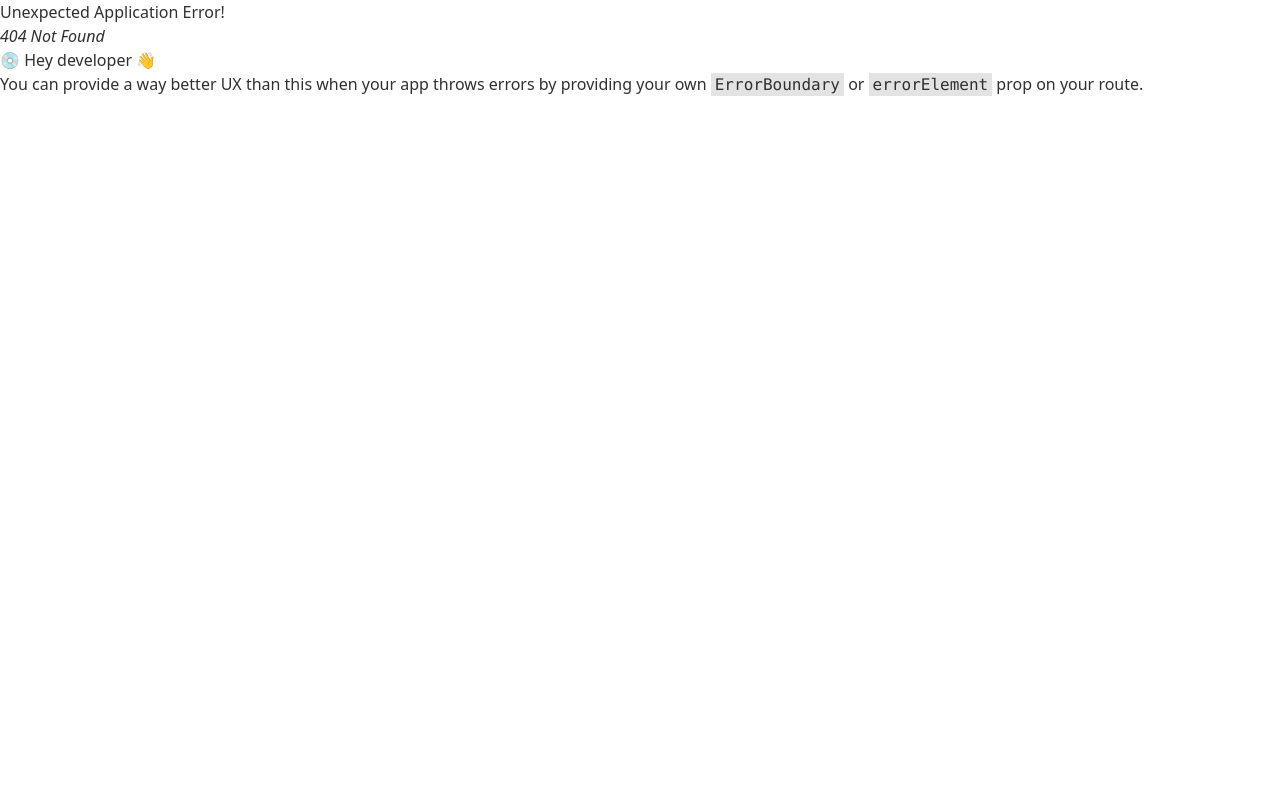
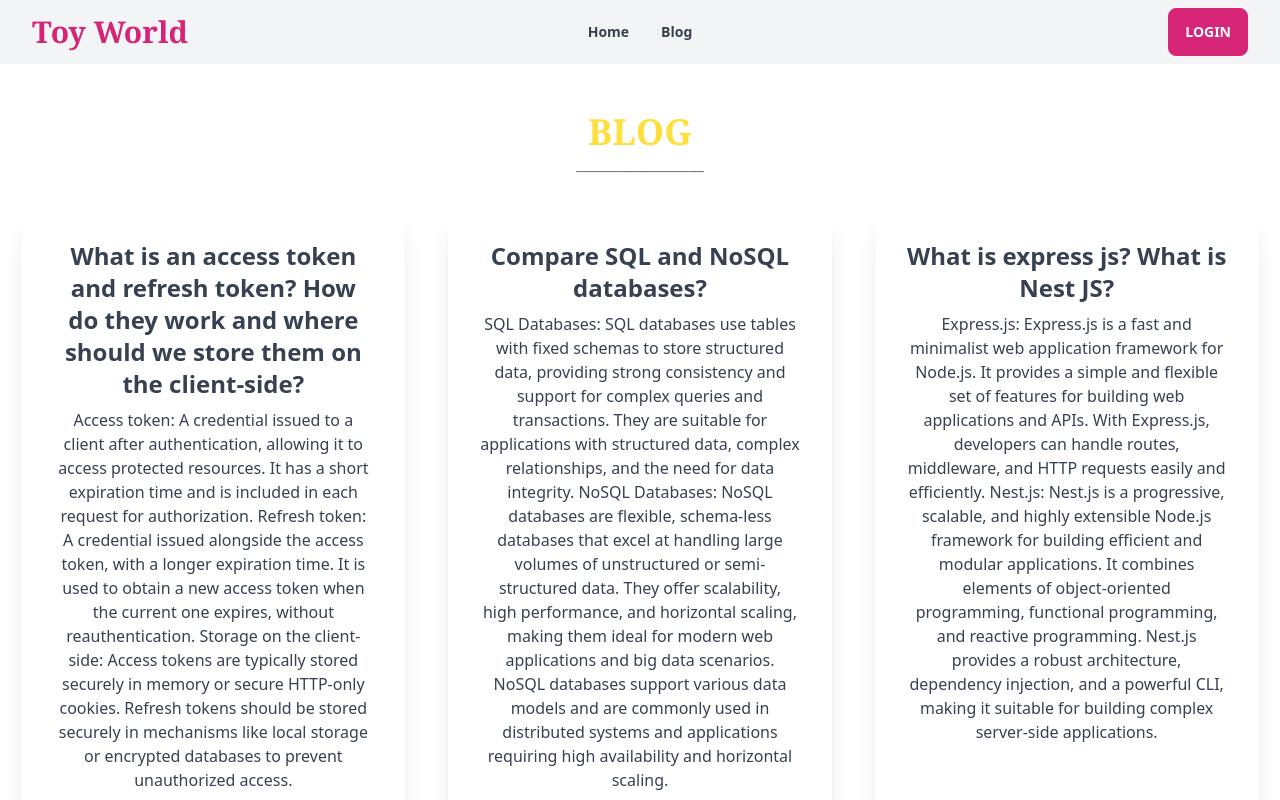
Before and after one commit to Kawsar-Ahmed-Ridoy/toy-world, a React (Vite) app: page /blog in a window 1280 px wide. Before the commit this address had no page. Shown: the top 800 px of the page. Built offline with nearby package versions, Linux system fonts and the light colour scheme.

Commit message:
blog component added

```diff
--- /dev/null
+++ b/src/Pages/Blog/Blog.jsx
@@ -0,0 +1,93 @@
+import React from "react";
+const Blog = () => {
+  return (
+    <div className="mb-16 mt-12  max-w-screen-xl mx-auto">
+      <div className="my-8 text-center">
+        <h2 className="text-4xl font-bold text-warning font-serif">BLOG</h2>
+        <p className=" text-gray-500 mb-6">__________________</p>
+      </div>
+      <div className="flex justify-around text-center align-middle flex-wrap actual-receipt">
+        <div className="card w-96 bg-base-100 shadow-xl mb-6 text-gray-700">
+          <div className="card-body ">
+            <h2 className="card-title text-2xl">
+              What is an access token and refresh token? How do they work and
+              where should we store them on the client-side?
+            </h2>
+            <p>
+              Access token: A credential issued to a client after
+              authentication, allowing it to access protected resources. It has
+              a short expiration time and is included in each request for
+              authorization. Refresh token: A credential issued alongside the
+              access token, with a longer expiration time. It is used to obtain
+              a new access token when the current one expires, without
+              reauthentication. Storage on the client-side: Access tokens are
+              typically stored securely in memory or secure HTTP-only cookies.
+              Refresh tokens should be stored securely in mechanisms like local
+              storage or encrypted databases to prevent unauthorized access.
+            </p>
+          </div>
+        </div>
+        <div className="card w-96 bg-base-100 shadow-xl mb-6 text-gray-700">
+          <div className="card-body">
+            <h2 className="card-title text-2xl">
+              Compare SQL and NoSQL databases?
+            </h2>
+            <p>
+              SQL Databases: SQL databases use tables with fixed schemas to
+              store structured data, providing strong consistency and support
+              for complex queries and transactions. They are suitable for
+              applications with structured data, complex relationships, and the
+              need for data integrity. NoSQL Databases: NoSQL databases are
+              flexible, schema-less databases that excel at handling large
+              volumes of unstructured or semi-structured data. They offer
+              scalability, high performance, and horizontal scaling, making them
+              ideal for modern web applications and big data scenarios. NoSQL
+              databases support various data models and are commonly used in
+              distributed systems and applications requiring high availability
+              and horizontal scaling.
+            </p>
+          </div>
+        </div>
+        <div className="card w-96 bg-base-100 shadow-xl mb-6 text-gray-700">
+          <div className="card-body">
+            <h2 className="card-title text-2xl">
+              What is express js? What is Nest JS?
+            </h2>
+            <p>
+              Express.js: Express.js is a fast and minimalist web application
+              framework for Node.js. It provides a simple and flexible set of
+              features for building web applications and APIs. With Express.js,
+              developers can handle routes, middleware, and HTTP requests easily
+              and efficiently. Nest.js: Nest.js is a progressive, scalable, and
+              highly extensible Node.js framework for building efficient and
+              modular applications. It combines elements of object-oriented
+              programming, functional programming, and reactive programming.
+              Nest.js provides a robust architecture, dependency injection, and
+              a powerful CLI, making it suitable for building complex
+              server-side applications.
+            </p>
+          </div>
+        </div>
+        <div className="card w-96 bg-base-100 shadow-xl mb-6 text-gray-700">
+          <div className="card-body">
+            <h2 className="card-title text-center text-2xl">
+              What is MongoDB aggregate and how does it work?
+            </h2>
+            <p>
+              MongoDB's aggregate is a powerful framework for performing data
+              aggregation operations on MongoDB collections. It allows for
+              advanced data processing, transformation, and analysis by
+              combining multiple stages, such as grouping, filtering, sorting,
+              and projecting, into a single pipeline. Aggregation pipelines in
+              MongoDB operate on documents and can perform complex operations to
+              retrieve, transform, and summarize data based on specified
+              criteria.
+            </p>
+          </div>
+        </div>
+      </div>
+    </div>
+  );
+};
+
+export default Blog;
--- a/src/Routes/Routes/Routes.jsx
+++ b/src/Routes/Routes/Routes.jsx
@@ -3,6 +3,7 @@ import {
     RouterProvider,
   } from "react-router-dom";
 import Main from "../../Layout/Main";
+import Blog from "../../Pages/Blog/Blog";
 
   const router = createBrowserRouter([
     {
@@ -10,7 +11,10 @@ import Main from "../../Layout/Main";
       element: <Main></Main>,
       errorElement: '',
       children: [
-
+        {
+          path: 'blog',
+          element: <Blog></Blog>
+        }
       ]
     },
   ]);
```
